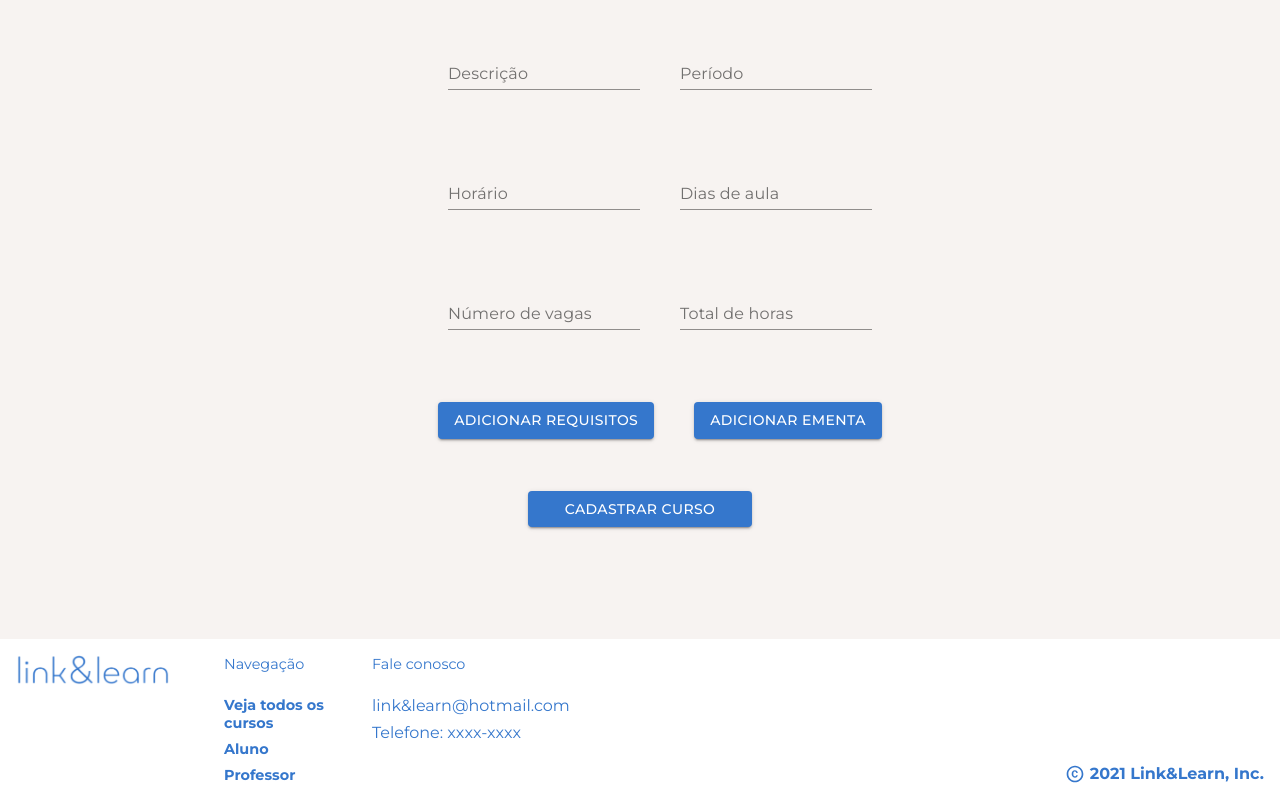
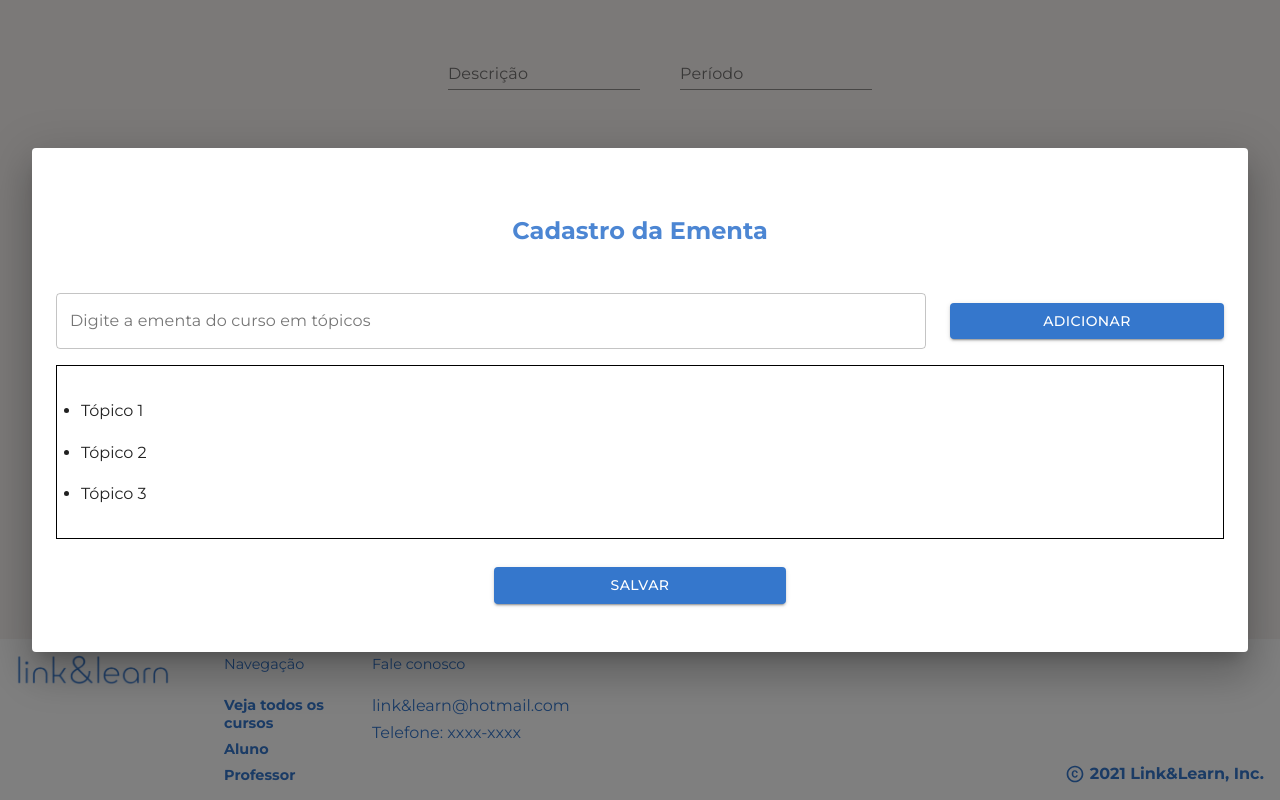
Before and after one commit to sasle/LinkNLearn, a React (Create React App) app in the folder LinkNLearn/: page /cadastrar-curso in a window 1280 px wide. Both pictures are taken after typing "Sample", "Sample", "Sample", "Sample", "Sample", "Sample" into the empty fields and a click on the button "ADICIONAR EMENTA". Shown: the part 1001-1801 px from the top of the page. Built offline with nearby package versions, Linux system fonts and the light colour scheme.

Commit message:
cadastrar ementa dialog

```diff
--- a/LinkNLearn/src/pages/CadastrarCurso/index.js
+++ b/LinkNLearn/src/pages/CadastrarCurso/index.js
@@ -1,14 +1,15 @@
-import React from 'react';
+import React, { useState } from 'react';
 import { Container, Section } from './style.js';
 import Footer from '../../components/Footer';
 import Header from '../../components/Header';
-import { Button, FormControl, Grid, InputLabel, MenuItem, Select, TextField } from '@material-ui/core';
+import { Button, Dialog, DialogContent, FormControl, Grid, InputLabel, MenuItem, Select, TextField } from '@material-ui/core';
 import { Link, useHistory } from 'react-router-dom';
 import Sasuke from '../../assets/images/Sasukereup.jpg';
 
 function CadastrarCurso() {
 
   const history = useHistory();
+  const [openEmenta, setOpenEmenta] = useState(false);
 
   function handleLogout() {
     localStorage.setItem('token', '');
@@ -99,7 +100,7 @@ function CadastrarCurso() {
               <Button color="primary" variant="contained">Adicionar Requisitos</Button>
             </Grid>
             <Grid item>
-              <Button color="primary" variant="contained">Adicionar Ementa</Button>
+              <Button color="primary" variant="contained" onClick={() => setOpenEmenta(true)}>Adicionar Ementa</Button>
             </Grid>
           </Grid>
           <Grid container className="grid">
@@ -110,6 +111,29 @@ function CadastrarCurso() {
         </Section>
       </main>
       <Footer />
+      <Dialog open={openEmenta} fullWidth maxWidth="lg">
+        <DialogContent style={{ textAlign: 'center', paddingBottom: '3em', overflow: 'hidden' }}>
+          <h1 style={{ width: '50%', fontSize: '1.5em', color: '#4c86d3', margin: '0 auto', padding: '2em 0', fontWeight: 600 }}>
+            Cadastro da Ementa
+          </h1>
+          <Grid container spacing={3} className="grdizin" justifyContent="center" alignItems="center">
+            <Grid item md={9}>
+              <TextField label="Digite a ementa do curso em tópicos" variant="outlined" style={{ width: '100%' }} />
+            </Grid>
+            <Grid item md={3}>
+              <Button color="primary" variant="contained" style={{ width: '100%' }}>Adicionar</Button>
+            </Grid>
+          </Grid>
+          <div style={{ border: '1px solid black', marginTop: '1em', padding: '1.5em' }}>
+            <ul style={{ textAlign: 'left' }}>
+              <li style={{ padding: '.7em 0' }}>Tópico 1</li>
+              <li style={{ padding: '.7em 0' }}>Tópico 2</li>
+              <li style={{ padding: '.7em 0' }}>Tópico 3</li>
+            </ul>
+          </div>
+          <Button color="primary" variant="contained" style={{ width: '25%', marginTop: '2em' }}>Salvar</Button>
+        </DialogContent>
+      </Dialog>
     </Container>
   );
 }
```
